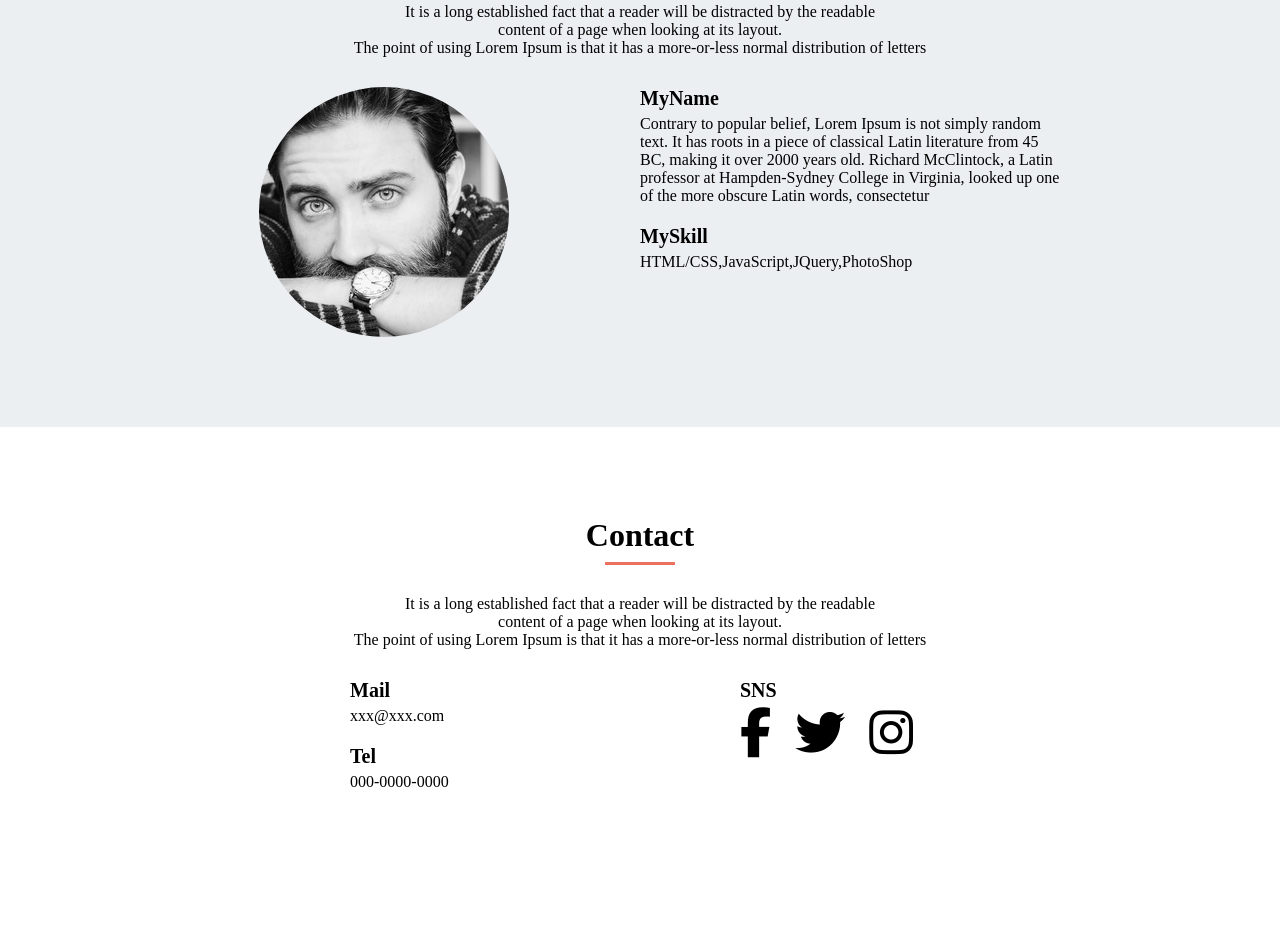
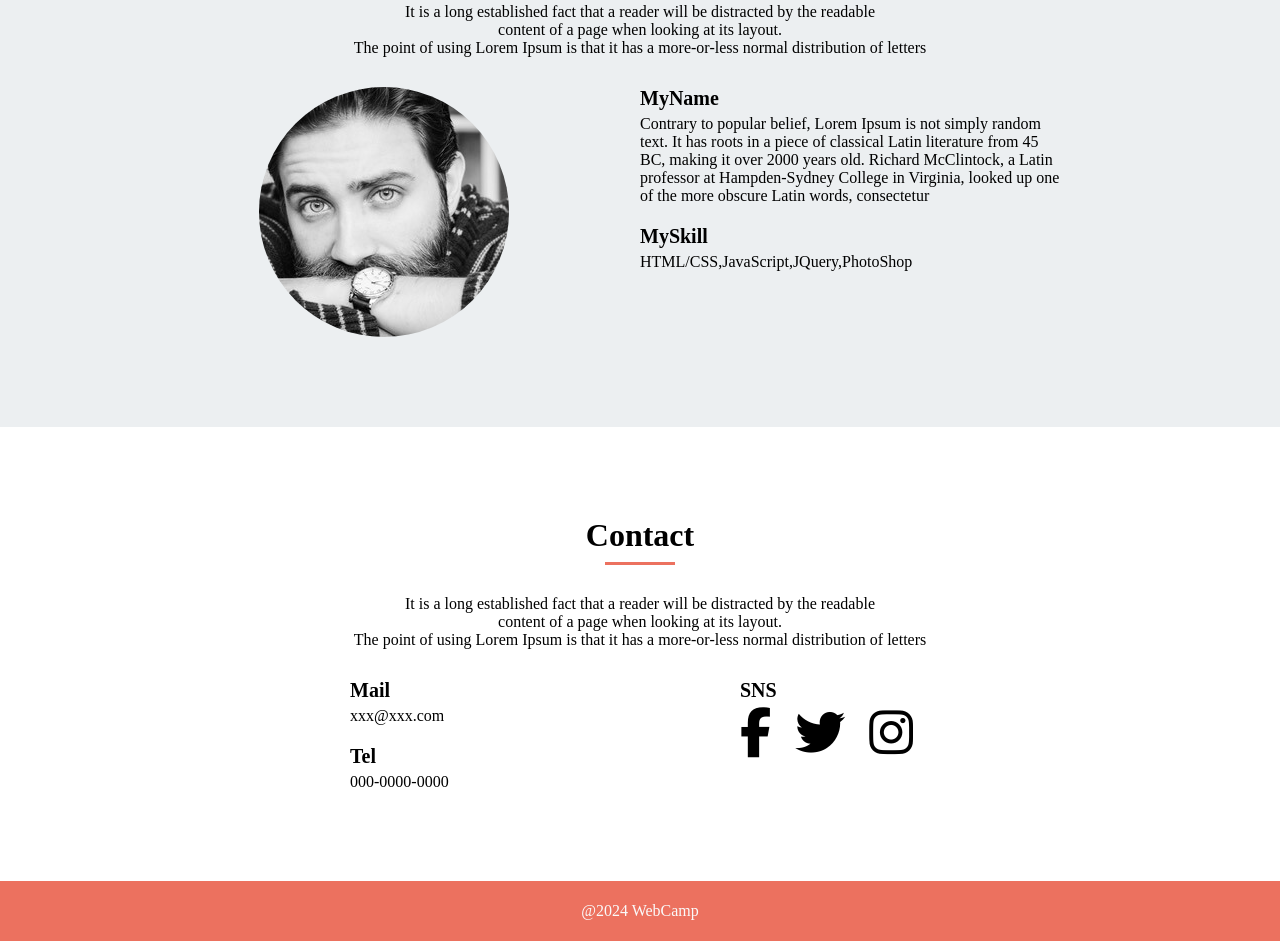
Before and after one commit to akinoyor/htmlcss, a plain HTML site: page index.html in a window 1280 px wide. Shown: the part 2330-3271 px from the top of the page. Before the commit the page ends 3211 px from the top, so only its background shows below. Drawn offline with Linux system fonts and the light colour scheme.

Commit message:
[add]Footer

```diff
--- a/css/index.css
+++ b/css/index.css
@@ -303,3 +303,14 @@ font-size: 32px;
 .sns-icons i:last-child{
   padding-right: 0;
 }
+
+footer {
+  background-color:#EC715F;
+}
+
+.footer-message {
+  height: 60px;
+  text-align: center;
+  color: #FAFAFA;
+  align-content: center;
+}
--- a/index.html
+++ b/index.html
@@ -165,4 +165,7 @@
       </div>
     </div>
   </body>
+  <footer>
+      <p class="footer-message">@2024 WebCamp</p>
+  </footer>
 </html>
```
